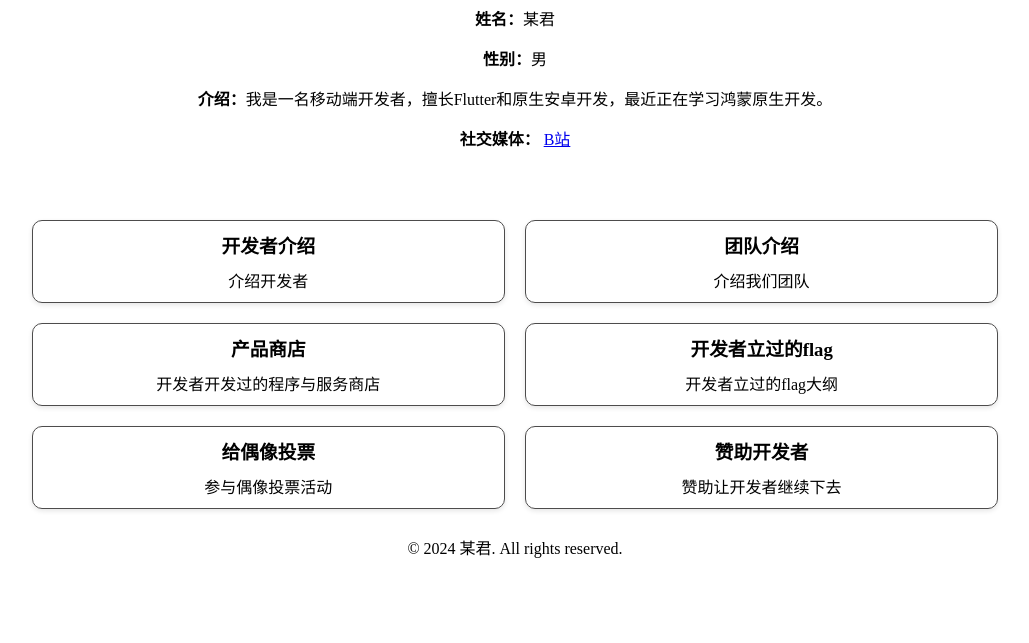
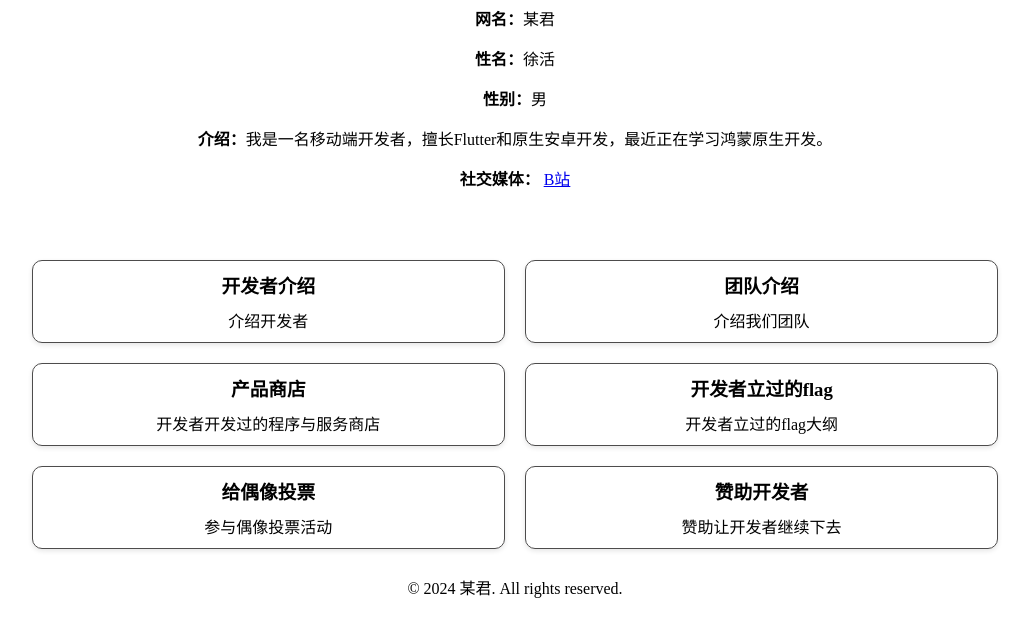
Before and after one commit to CodeDragon1990/CodeDragon1990.some.github.io, a plain HTML site: page index.html in a window 1280 px wide. Shown: the part 365-1008 px from the top of the page, without its empty margins (125-1154 px from the left). Before the commit the page ends 968 px from the top, so only its background shows below. Drawn offline with Linux system fonts and the light colour scheme.

Commit message:
更新 index.html

```diff
--- a/index.html
+++ b/index.html
@@ -19,7 +19,8 @@
             <div class="intro">
                 <h1>某君的个人网站</h1>
                 <h2>开发者介绍</h2>
-                <p><strong>姓名：</strong>某君</p>
+                <p><strong>网名：</strong>某君</p>
+<strong>性名：</strong>徐活</p>
         <p><strong>性别：</strong>男</p>
         <p><strong>介绍：</strong>我是一名移动端开发者，擅长Flutter和原生安卓开发，最近正在学习鸿蒙原生开发。</p>
         <p><strong>社交媒体：</strong>
```
